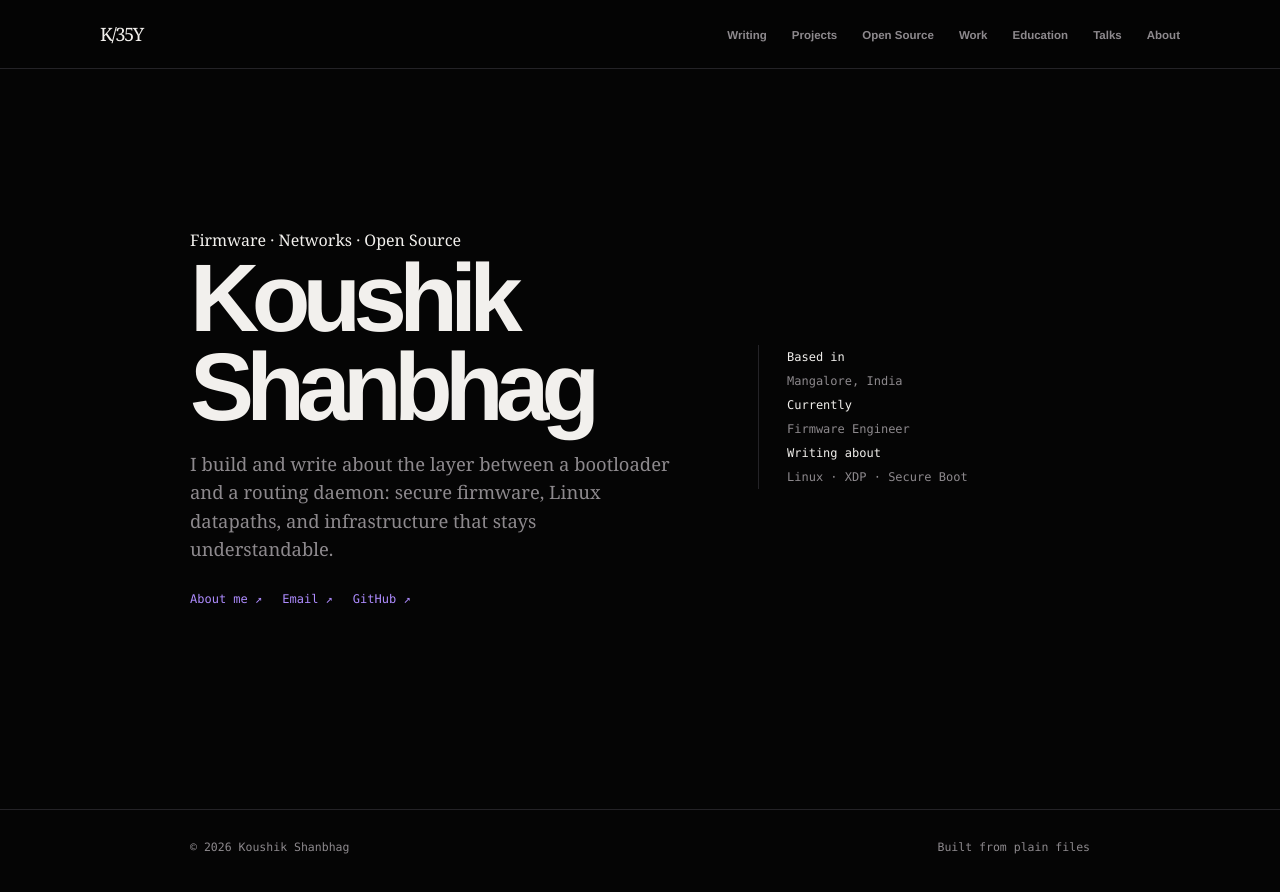
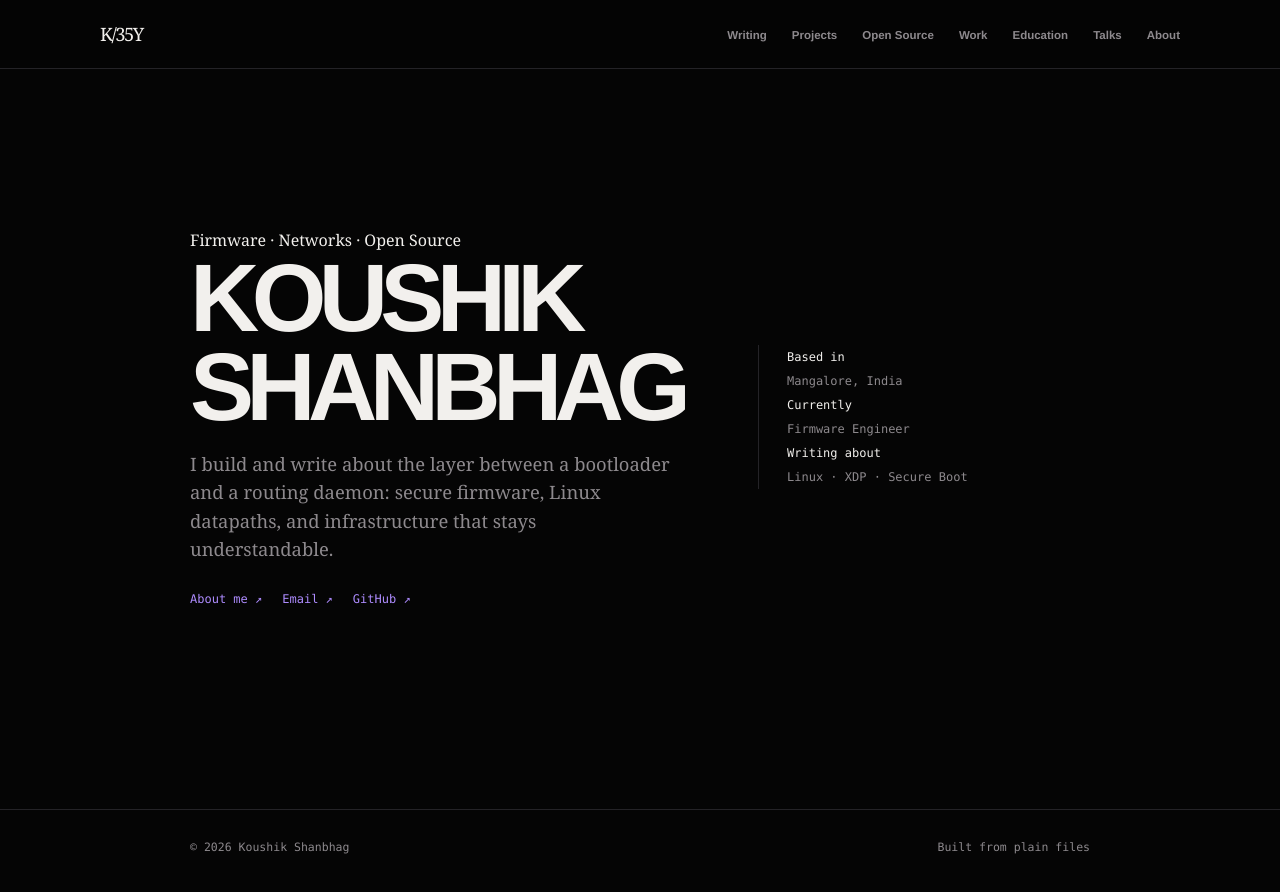
Before and after one commit to shanbhagkoushik/shanbhagkoushik.github.io, a plain HTML site: page index.html in a window 1280 px wide. Drawn offline with Linux system fonts and the light colour scheme.

Commit message:
Add Artha display font to homepage

```diff
--- a/assets/site.css
+++ b/assets/site.css
@@ -1,3 +1,11 @@
+@font-face {
+  font-family: "Artha";
+  src: url("./Artha-Regular.ttf") format("truetype"), local("Artha"), local("Artha Regular"), local("Artha-Regular");
+  font-weight: 400;
+  font-style: normal;
+  font-display: swap;
+}
+
 :root {
   --bg: #050505;
   --surface: #0b0b0d;
@@ -57,7 +65,7 @@ a:hover { color: var(--accent); }
 .site-footer { border-top: 1px solid var(--line); padding: 30px 0 42px; color: var(--muted); font: .72rem var(--mono); }
 .footer-inner { width: min(900px, calc(100% - 48px)); margin: auto; display: flex; justify-content: space-between; gap: 20px; }
 .home-grid { display: grid; grid-template-columns: 1.2fr .8fr; gap: 70px; align-items: center; min-height: 68vh; }
-.home-copy h1 { margin: 0 0 18px; font: 700 clamp(3rem, 8vw, 6rem)/.93 var(--sans); letter-spacing: -.08em; }
+.home-copy h1 { margin: 0 0 18px; font: 700 clamp(3rem, 8vw, 6rem)/.93 "Artha", var(--sans); letter-spacing: -.08em; text-transform: uppercase; }
 .home-copy .lede { max-width: 47ch; color: var(--muted); font-size: 1.15rem; }
 .home-meta { border-left: 1px solid var(--line); padding-left: 28px; color: var(--muted); font: .75rem/2 var(--mono); }
 .home-meta strong { color: var(--ink); font-weight: 400; }
```
Also changed, not shown: assets/Artha-Regular.ttf (added).
